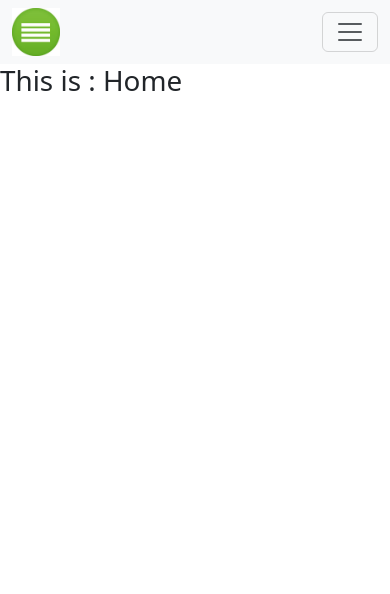
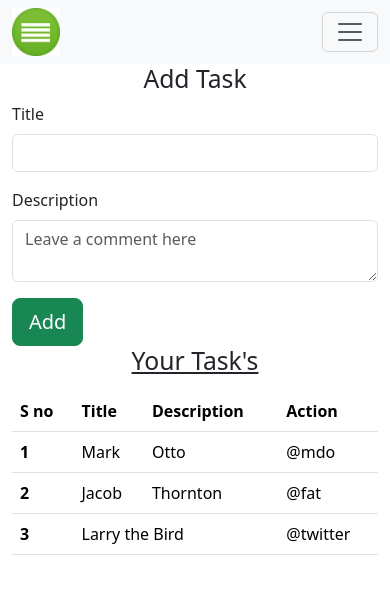
Before and after one commit to sumo47/Python_SQL, a Flask app: page / in a window 390 px wide. Shown: the top 594 px of the page. Run offline with Flask 3, Linux system fonts and the light colour scheme.

Commit message:
bootstrap

```diff
--- a/templates/index.html
+++ b/templates/index.html
@@ -8,7 +8,58 @@
 
 <!-- This will contain the Main part of the html page-->
 <main>
-    <h1>This is : Home
-    </h1>
+    <h2 class="text-center">Add Task</h2>
+    <div class="container">
+        <form>
+            <div class="mb-3">
+                <label for="Title" class="form-label">Title</label>
+                <input type="Text" class="form-control" id="Title">
+            </div>
+            <div class="mb-3">
+                <label for="Description" class="form-label">Description</label><br>
+                <textarea name="Description" class="form-control" placeholder="Leave a comment here"
+                    id="Description"></textarea>
+            </div>
+            <!-- <div class="mb-3 form-check">
+                <input type="checkbox" class="form-check-input" id="exampleCheck1">
+                <label class="form-check-label" for="exampleCheck1">Check me out</label>
+            </div> -->
+            <button type="submit" class="btn btn-success btn-lg">Add</button>
+        </form>
+    </div>
+    <u>
+        <h2 class="text-center">Your Task's</h2>
+    </u>
+    <div class="container List my-3">
+        <table class="table">
+            <thead>
+                <tr>
+                    <th scope="col">S no</th>
+                    <th scope="col">Title</th>
+                    <th scope="col">Description</th>
+                    <th scope="col">Action</th>
+                </tr>
+            </thead>
+            <tbody>
+                <tr>
+                    <th scope="row">1</th>
+                    <td>Mark</td>
+                    <td>Otto</td>
+                    <td>@mdo</td>
+                </tr>
+                <tr>
+                    <th scope="row">2</th>
+                    <td>Jacob</td>
+                    <td>Thornton</td>
+                    <td>@fat</td>
+                </tr>
+                <tr>
+                    <th scope="row">3</th>
+                    <td colspan="2">Larry the Bird</td>
+                    <td>@twitter</td>
+                </tr>
+            </tbody>
+        </table>
+    </div>
 </main>
 {% endblock main %}
--- a/templates/parent.html
+++ b/templates/parent.html
@@ -1,6 +1,5 @@
 <!DOCTYPE html>
 <html lang="en">
-
 <head>
     <meta charset="UTF-8">
     <meta name="viewport" content="width=device-width, initial-scale=1.0">
```
Also changed, not shown: templates/about.html (+53 -1 lines), templates/contact.html (+23 -5 lines).
